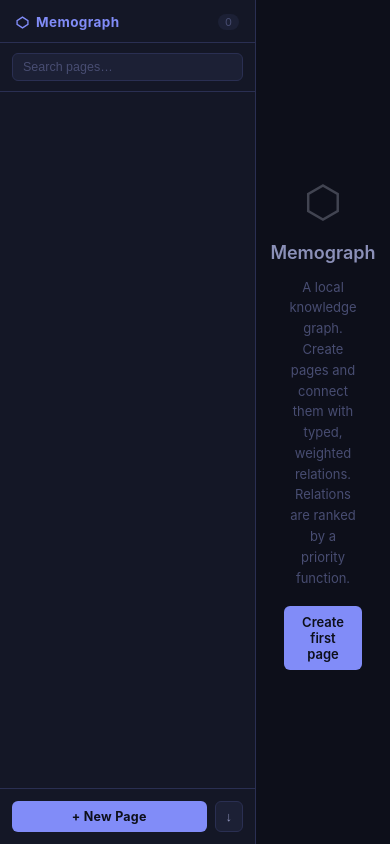
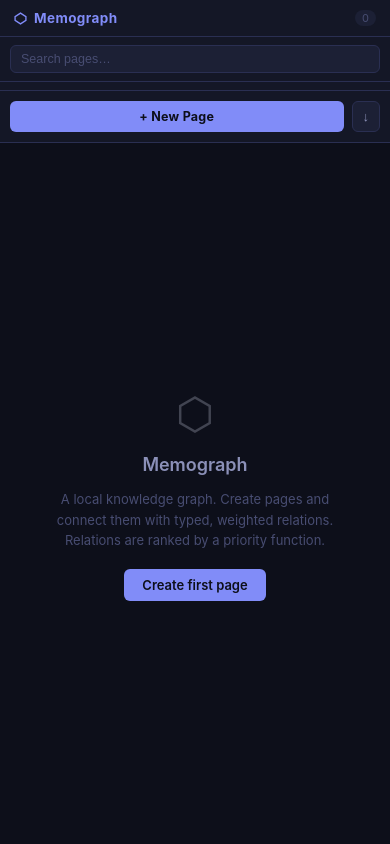
Before and after one commit to ChaDonSom/memograph, a Vue app: page / in a window 390 px wide. Built offline with nearby package versions, Linux system fonts and the light colour scheme.

Commit message:
Improve mobile sidebar layout
Agent-Logs-Url: https://github.com/ChaDonSom/memograph/sessions/8528b5f8-1b3b-450f-9efe-64c7c6c7b176

Co-authored-by: ChaDonSom <24794769+ChaDonSom@users.noreply.github.com>

```diff
--- a/src/styles.css
+++ b/src/styles.css
@@ -577,3 +577,52 @@ body {
 ::-webkit-scrollbar-track { background: transparent; }
 ::-webkit-scrollbar-thumb { background: var(--border); border-radius: 2px; }
 ::-webkit-scrollbar-thumb:hover { background: var(--border2); }
+
+@media (max-width: 700px) {
+  body { overflow: auto; }
+
+  .layout {
+    flex-direction: column;
+    height: 100dvh;
+  }
+
+  .sidebar {
+    width: 100%;
+    min-width: 0;
+    max-height: 38dvh;
+    border-right: none;
+    border-bottom: 1px solid var(--border);
+  }
+
+  .s-head {
+    padding: 10px 14px;
+  }
+
+  .s-search {
+    padding: 8px 10px;
+  }
+
+  .s-list {
+    min-height: 0;
+  }
+
+  .n-item {
+    padding: 9px 14px;
+  }
+
+  .s-foot {
+    padding: 10px;
+  }
+
+  .main {
+    flex: 1 1 auto;
+  }
+
+  .main-scroll {
+    padding: 28px 18px 40px;
+  }
+
+  .page-title {
+    font-size: 25px;
+  }
+}
```
